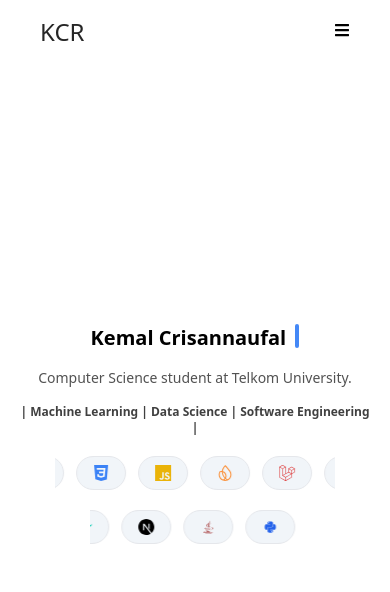
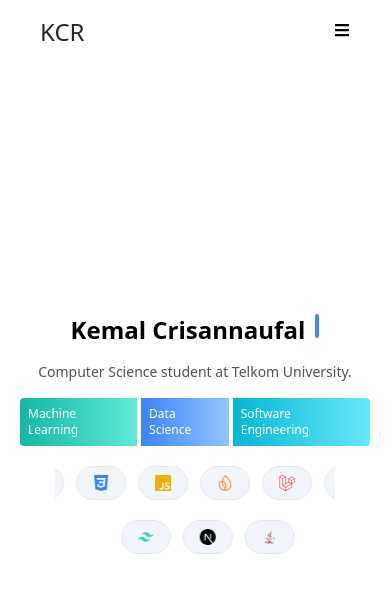
Before and after one commit to kemalcrisannaufal/kemalcr_2, a Next.js app: page / in a window 390 px wide. Shown: the top 592 px of the page. Built offline with nearby package versions, Linux system fonts and the light colour scheme.

Commit message:
add techstack to home

```diff
--- a/src/components/elements/ProjectButton/WebsiteProjectButton.tsx
+++ b/src/components/elements/ProjectButton/WebsiteProjectButton.tsx
@@ -8,7 +8,7 @@ const WebsiteProjectButton = ({ websiteLink }: { websiteLink: string }) => {
       className="flex gap-3 md:gap-5 items-center p-2 border rounded bg-gradient-to-r from-teal-400 to-teal-300 text-white"
     >
       <FaLink className="text-xl md:text-2xl" />
-      <p className="text-sm md:text-md font-medium">Visit Website</p>
+      <p className="text-sm md:text-md font-medium">Visit</p>
     </Link>
   );
 };
--- a/src/components/elements/TechStack/index.tsx
+++ b/src/components/elements/TechStack/index.tsx
@@ -1,12 +1,22 @@
 import TechStackItem from "./TechStackItem";
 import { TechStackItemType } from "@/types/TechStackItem";
 
-const TechStack = ({ techStacks }: { techStacks: TechStackItemType[] }) => {
-    const doubledTechStacks = [...techStacks];
+const TechStack = ({
+  techStacks,
+  toRight,
+}: {
+  techStacks: TechStackItemType[];
+  toRight?: boolean;
+}) => {
+  const doubledTechStacks = [...techStacks, ...techStacks];
 
   return (
     <div className="w-full overflow-hidden whitespace-nowrap mt-5">
-      <div className="flex animate-marquee gap-3    ">
+      <div
+        className={`flex ${
+          toRight ? "animate-slideRight" : "animate-slideLeft"
+        } gap-3`}
+      >
         {doubledTechStacks.map((item: TechStackItemType, index: number) => (
           <TechStackItem
             key={index}
--- a/src/components/ui/typewriter-effect.tsx
+++ b/src/components/ui/typewriter-effect.tsx
@@ -72,7 +72,7 @@ export const TypewriterEffect = ({
   return (
     <div
       className={cn(
-        "text-xl sm:text-2xl md:text-3xl lg:text-5xl font-bold text-center",
+        "text-2xl sm:text-2xl md:text-3xl lg:text-5xl font-bold text-center",
         className
       )}
     >
@@ -156,7 +156,7 @@ export const TypewriterEffectSmooth = ({
         }}
       >
         <div
-          className="text-xl sm:text-2xl lg:text:3xl xl:text-5xl font-bold"
+          className="text-2xl sm:text-2xl lg:text:3xl xl:text-5xl font-bold"
           style={{
             whiteSpace: "nowrap",
           }}
--- a/src/pages/projects/index.tsx
+++ b/src/pages/projects/index.tsx
@@ -3,7 +3,7 @@ import ProjectsView from "@/views/Projects";
 const ProjectsPage = () => {
   return (
     <div>
-      <ProjectsView></ProjectsView>
+      <ProjectsView />
     </div>
   );
 };
--- a/src/views/Home/index.tsx
+++ b/src/views/Home/index.tsx
@@ -23,20 +23,17 @@ const HomeView = () => {
           <p className="text-center text-sm md:text-lg -mt-4 mb-4 text-neutral-600 font-medium">
             Computer Science student at Telkom University.
           </p>
-          <div className="hidden md:block flex gap-2 select-none">
-            <div className="bg-gradient-to-r from-teal-500 to-teal-300 px-4 py-2 text-white font-medium inline-block rounded-l">
+          <div className="flex gap-1 sm:gap-2 select-none">
+            <div className="text-xs sm:text-md bg-gradient-to-r from-teal-500 to-teal-300 px-2 sm:px-4 py-2 text-white font-medium inline-block rounded-l">
               Machine Learning
             </div>
-            <div className="bg-gradient-to-r from-blue-500 to-blue-300 px-4 py-2 text-white font-medium inline-block">
+            <div className="text-xs sm:text-md bg-gradient-to-r from-blue-500 to-blue-300 px-2 sm:px-4 py-2 text-white font-medium inline-block">
               Data Science
             </div>
-            <div className="bg-gradient-to-r from-cyan-500 to-cyan-300 px-4 py-2 text-white font-medium inline-block rounded-r">
+            <div className="text-xs sm:text-md bg-gradient-to-r from-cyan-500 to-cyan-300 px-2 sm:px-4 py-2 text-white font-medium inline-block rounded-r">
               Software Engineering
             </div>
           </div>
-          <p className="block md:hidden text-center text-xs text-neutral-700 font-semibold">
-            | Machine Learning | Data Science | Software Engineering |
-          </p>
         </div>
 
         <div className="hidden md:block w-[80%] lg:w-[50%]">
@@ -47,7 +44,7 @@ const HomeView = () => {
           <TechStack techStacks={firstHalf} />
         </div>
         <div className="md:hidden w-[60%]">
-          <TechStack techStacks={secondHalf} />
+          <TechStack techStacks={secondHalf} toRight={true} />
         </div>
       </div>
     </div>
--- a/src/views/Projects/index.tsx
+++ b/src/views/Projects/index.tsx
@@ -2,7 +2,7 @@ import React from "react";
 import { Timeline } from "@/components/ui/time-line";
 import ProjectButton from "@/components/elements/ProjectButton";
 
-export function TimelineDemo() {
+export function ProjectsList() {
   const data = [
     {
       title: "Portfolio Website",
@@ -89,7 +89,7 @@ export function TimelineDemo() {
 const ProjectsView = () => {
   return (
     <>
-      <TimelineDemo></TimelineDemo>
+      <ProjectsList />
     </>
   );
 };
--- a/tailwind.config.ts
+++ b/tailwind.config.ts
@@ -11,12 +11,16 @@ const config: Config = {
   theme: {
     extend: {
       keyframes: {
-        marquee: {
+        slide_left: {
           "100%": { transform: "translateX(-40%)" },
+        },
+        slide_right: {
+          "100%": { transform: "translateX(40%)" },
         },
       },
       animation: {
-        marquee: "marquee 15s linear infinite",
+        slideLeft: "slide_left 15s linear infinite",
+        slideRight:"slide_right 15s linear infinite",
       },
       colors: {
         background: "var(--background)",
```
